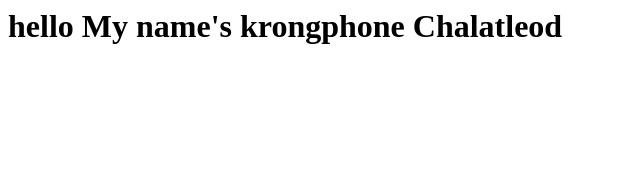
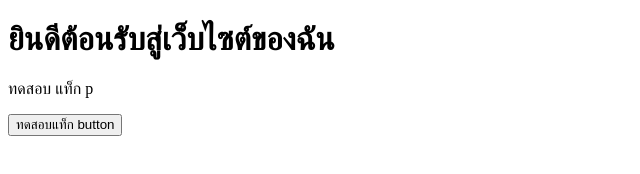
Before and after one commit to krongphone5/krongphone5.github.io, a plain HTML site: page test.html in a window 1280 px wide. Shown: the whole page, without its empty margins (0-640 px from the left). Drawn offline with Linux system fonts and the light colour scheme.

Commit message:
Revise HTML structure and content for netping.me

```diff
--- a/test.html
+++ b/test.html
@@ -1,10 +1,18 @@
-<html>
-  <head>
-    <title>krongphone</title>
-  </head>
-  <body >
-    <h1>hello My name's krongphone Chalatleod</h1>
+<!DOCTYPE html>
+<html lang="th">
+<head>
+    <meta charset="UTF-8">
+    <meta name="viewport" content="width=device-width, initial-scale=1.0">
+    <title>netping.me</title>
+    <link rel="stylesheet" href="style.css">
+</head>
+<body>
 
+    <div class="card">
+        <h1>ยินดีต้อนรับสู่เว็บไซต์ของฉัน</h1>
+        <p>ทดสอบ แท็ก p </p>
+        <button class="btn">ทดสอบแท็ก button</button>
+    </div>
 
-  </body>
+</body>
 </html>
```
